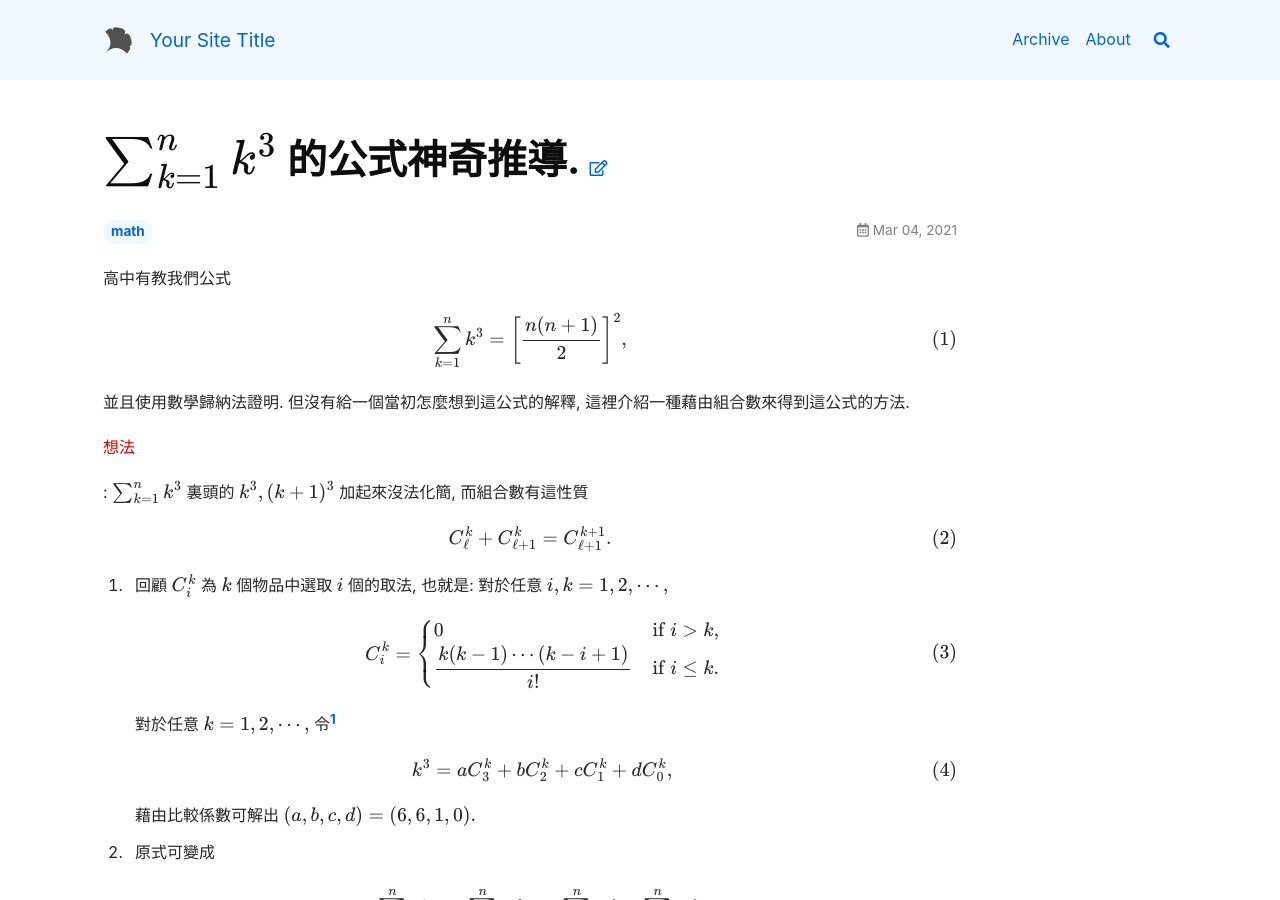
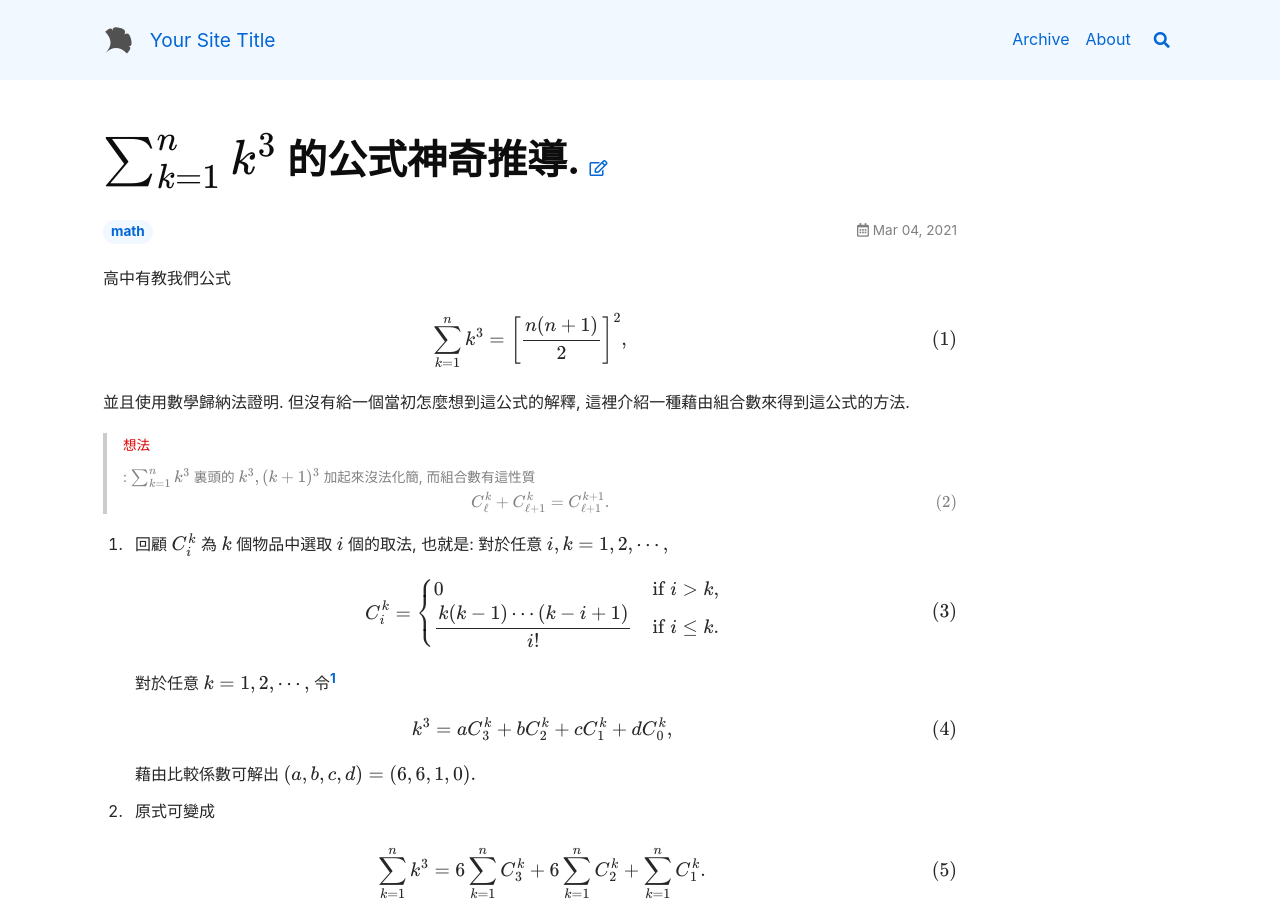
Before and after one commit to ChoCho66/ChoCho66.github.io, a Jekyll site: the page built from _posts/2021-03-04-sum_k_pow3.md, in a window 1280 px wide and 900 px high. Built offline with Jekyll 4.4.1, drawn with Linux system fonts in a browser that asks for light colours; nearby versions of some CDN libraries; formulas are drawn with MathJax 3.

Commit message:
Update 2021-03-04-sum_k_pow3.md

```diff
--- a/_posts/2021-03-04-sum_k_pow3.md
+++ b/_posts/2021-03-04-sum_k_pow3.md
@@ -17,10 +17,12 @@ $$
 但沒有給一個當初怎麼想到這公式的解釋,
 這裡介紹一種藉由組合數來得到這公式的方法.
 
-<font color="#dd0000">想法</font>
-: $\sum_{k=1}^n k^3$ 裏頭的 $k^3,(k+1)^3$ 加起來沒法化簡, 而組合數有這性質
-
-$$C_\ell^k + C_{\ell+1}^k = C_{\ell+1}^{k+1}.$$
+> <font color="#dd0000">想法</font> : $\sum_{k=1}^n k^3$ 裏頭的 $k^3,(k+1)^3$ 加起來沒法化簡, 而組合數有這性質
+$$
+\begin{align}
+C_\ell^k + C_{\ell+1}^k = C_{\ell+1}^{k+1}.
+\end{align}
+$$
 
 1. 回顧 $C^k_i$ 為 $k$ 個物品中選取 $i$ 個的取法, 也就是:
    對於任意 $i,k=1,2, \cdots,$
```
Also changed, not shown: other parts of _posts/2021-03-04-sum_k_pow3.md (+2 -2 lines).
